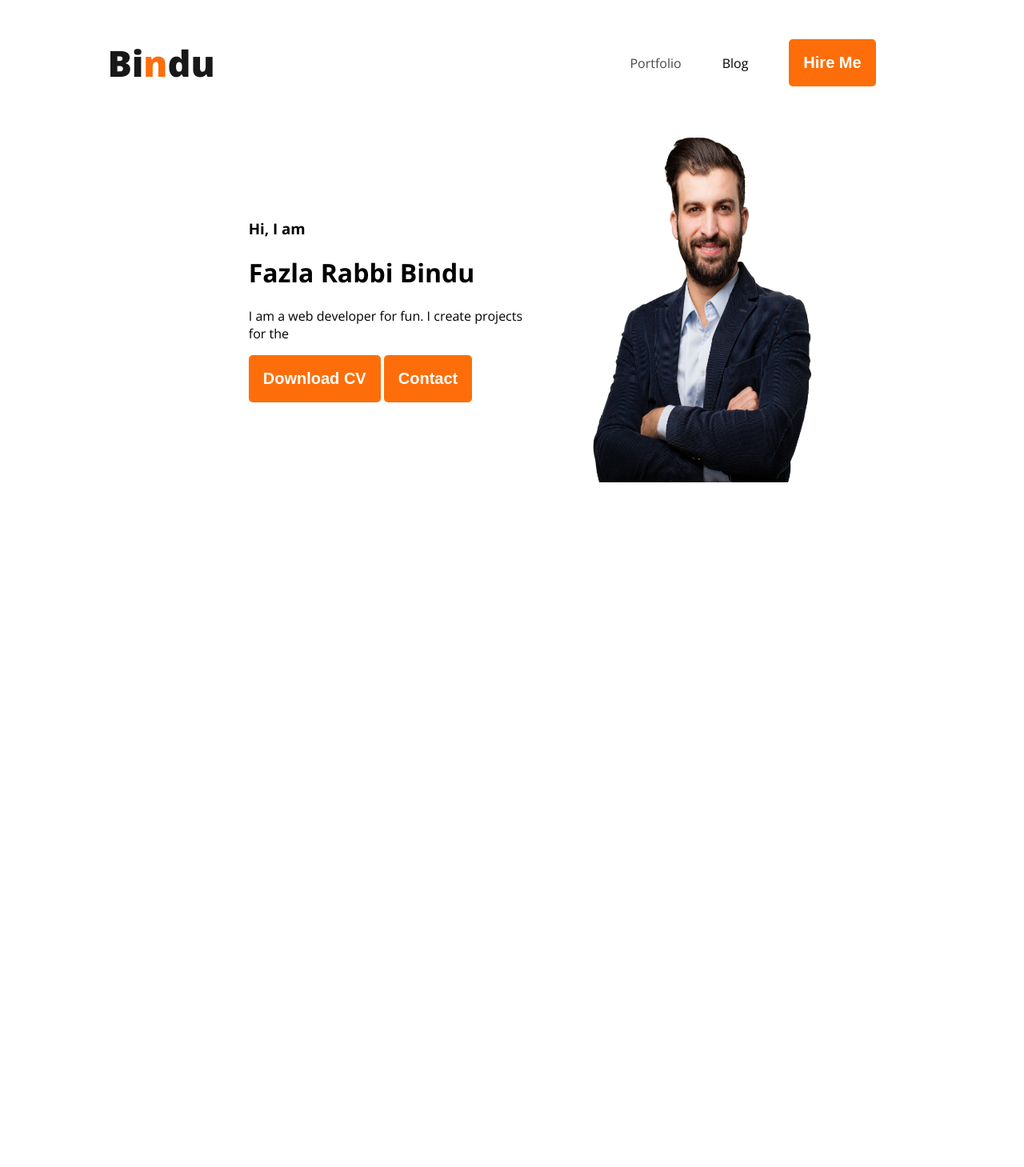
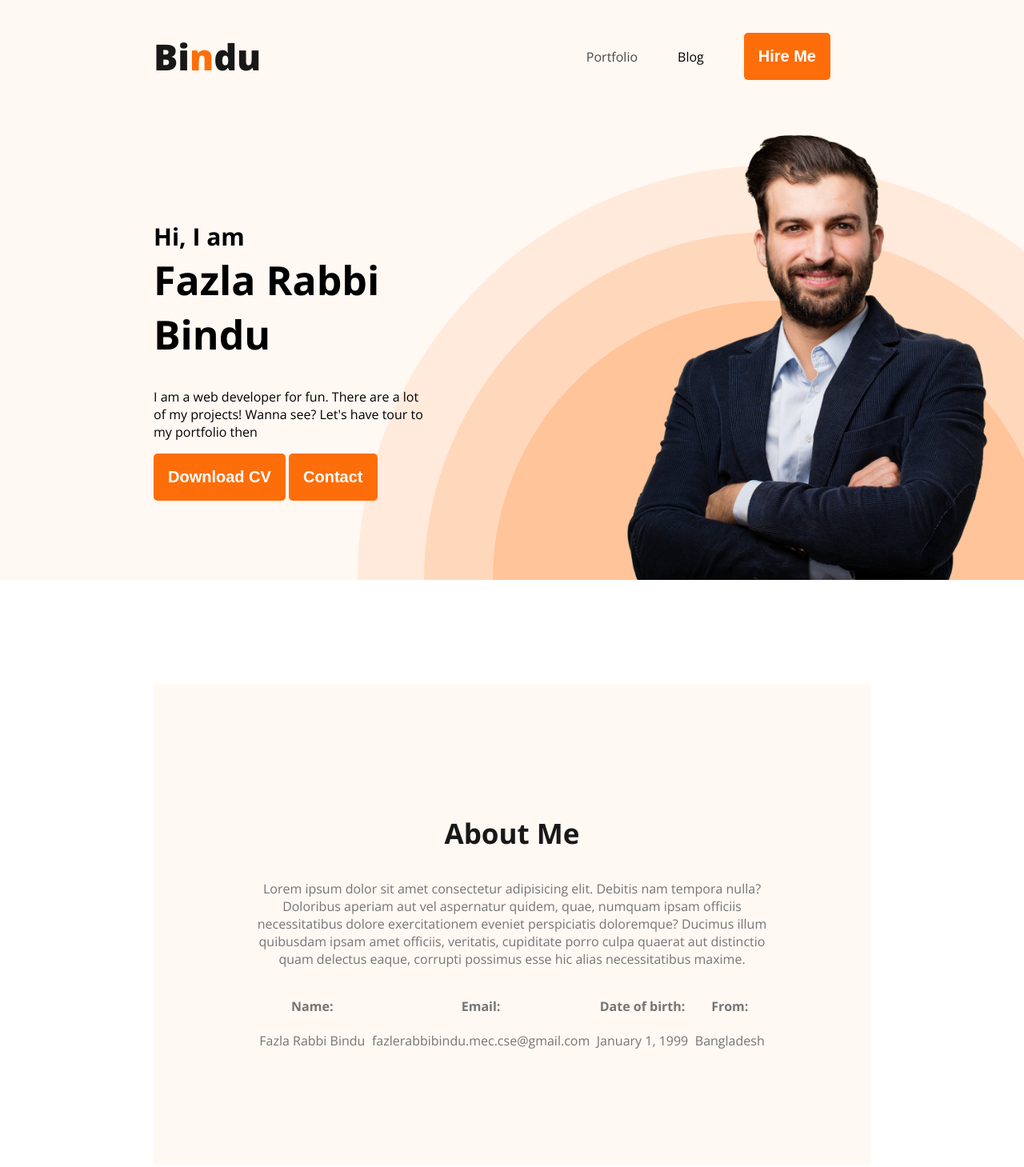
Before and after one commit to FazleRabbiBindu/webDeveloperPortfolio, a plain HTML site: page index.html in a window 1280 px wide. Shown: the part 5-1464 px from the top of the page at 80% size. Before the commit the page ends 800 px from the top, so only its background shows below. Drawn offline with nearby package versions, Linux system fonts and the light colour scheme.

Commit message:
about section

```diff
--- a/assets/css/style.css
+++ b/assets/css/style.css
@@ -1,34 +1,35 @@
 @import url('https://fonts.googleapis.com/css2?family=Open+Sans:wght@400;700;800&display=swap');
 
 /* shared style */
-body{
+body {
     font-family: 'Open Sans', sans-serif;
+    margin: 0;
 
 }
 
-nav{
+nav {
     display: flex;
     justify-content: space-between;
     align-items: center;
-    margin: 0% 10%;
+    margin: 0px 192px;
 }
 
-nav>ul{
+nav>ul {
     display: flex;
     align-items: center;
 }
 
-nav li{
+nav li {
     list-style: none;
-    margin-right: 51px;
+    margin-right: 50px;
 }
 
-nav a{
+nav a {
     text-decoration: none;
     color: #474747;
 }
 
-.btn-primary{
+.btn-primary {
     background: #FD6E0A;
     color: #FFF;
     border: 0;
@@ -37,30 +38,79 @@ nav a{
     font-weight: 700;
     padding: 18px;
 }
-.nav-title{
-    color: var(--Dark-01, #181818);
+
+.nav-title {
+    color: #181818;
     font-size: 45px;
     font-style: normal;
     font-weight: 800;
-    line-height: normal;
+    /* line-height: normal; */
 }
-.text-primary{
+
+.text-primary {
     color: #FD6E0A;
 }
 
-.banner{
-    padding: 0 10%;
+.banner {
+    margin: 0px 38px 0px 192px;
     display: flex;
-    margin: 0% 10%;
     width: auto;
+    align-items: center;
+    justify-content: space-between;
 }
 
-.banner-content{
+.banner-content {
     width: 60%;
-    /* background-color: #181818; */
-    padding: 100px 50px;
+    padding-right: 20%;
 }
-.banner .profile-pic{
-    width: 40%;
+
+.banner-greeting {
+    margin-bottom: 0px;
+    font-size: 30px;
+}
+
+.banner-title {
+    margin-top: 0px;
+    font-size: 50px;
+}
+
+.banner .profile-pic {
+    width: 500px;
     /* background-color: #c34c4c; */
 }
+
+.header {
+    background-image: url(../images/header_bg.png);
+    background-repeat: no-repeat;
+    background-position: bottom right;
+    background-color: #FFF8F3;
+    /* padding: 0% 10%; */
+}
+
+/* About section */
+.about {
+    margin: 130px 192px;
+    padding: 10%;
+    color: #757575;
+    background-color: #FFF8F3;
+}
+
+.about-title {
+    color: #181818;
+    text-align: center;
+    font-size: 35px;
+    font-weight: 700;
+}
+.about-description{
+    color: #757575;
+    text-align: center;
+}
+
+.about-info-container{
+    display:flex;
+    justify-content: space-around;
+}
+.about-info{
+    text-align: center;
+
+}
--- a/index.html
+++ b/index.html
@@ -20,7 +20,7 @@
             <div class="banner-content">
                 <h3 class="banner-greeting">Hi, I  am</h3>
                 <h1 class="banner-title">Fazla Rabbi Bindu</h1>
-                <p>I am a web developer for fun. I create projects for the </p>
+                <p>I am a web developer for fun.  There are a lot of my projects! Wanna see? Let's have tour to my portfolio then</p>
                 <button class="btn-primary">Download CV</button>
                 <button class="btn-primary">Contact</button>
             </div>
@@ -28,7 +28,31 @@
         </div>
     </header>
     <main>
+        <section class="about">
+            <h3 class="about-title">About Me</h3>
+            <p class="about-description">
+                Lorem ipsum dolor sit amet consectetur adipisicing elit. Debitis nam tempora nulla? Doloribus aperiam aut vel aspernatur quidem, quae, numquam ipsam officiis necessitatibus dolore exercitationem eveniet perspiciatis doloremque? Ducimus illum quibusdam ipsam amet officiis, veritatis, cupiditate porro culpa quaerat aut distinctio quam delectus eaque, corrupti possimus esse hic alias necessitatibus maxime.
+            </p>
+            <div class="about-info-container">
+                <div class="about-info">
+                    <h4 class="info-title">Name:</h4>
+                    <p class="info-description">Fazla Rabbi Bindu</p>
+                </div>
+                <div class="about-info">
+                    <h4 class="info-title">Email:</h4>
+                    <p class="info-description">fazlerabbibindu.mec.cse@gmail.com</p>
+                </div>
+                <div class="about-info">
+                    <h4 class="info-title">Date of birth:</h4>
+                    <p class="info-description">January 1, 1999</p>
+                </div>
+                <div class="about-info">
+                    <h4 class="info-title">From:</h4>
+                    <p class="info-description">Bangladesh</p>
+                </div>
 
+            </div>
+        </section>
     </main>
     <footer>
 
```
